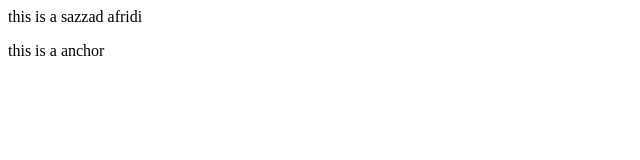
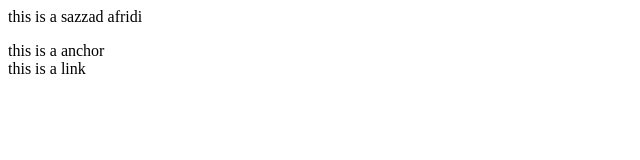
Before and after one commit to S4ZZ4D-AFR1Di/cricket, a plain HTML site: page index.html in a window 1280 px wide. Shown: the full height of the page, 0-640 px from the left. Drawn offline with Linux system fonts and the light colour scheme.

Commit message:
new link

```diff
--- a/index.html
+++ b/index.html
@@ -1,3 +1,4 @@
 <p>this is a sazzad afridi</p>
 <a>this is a anchor
 </a>
+<div>this is a link</div>
```
